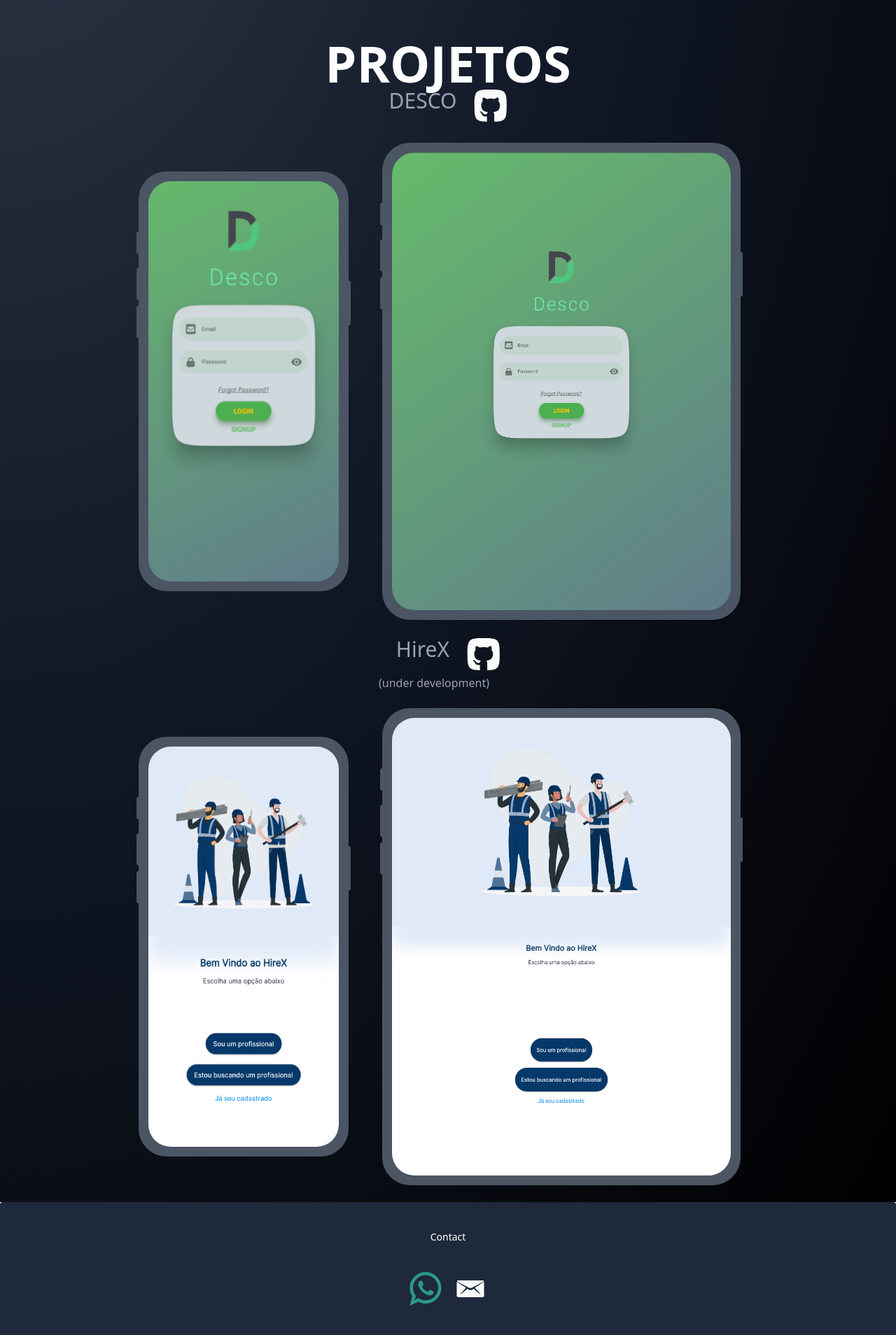
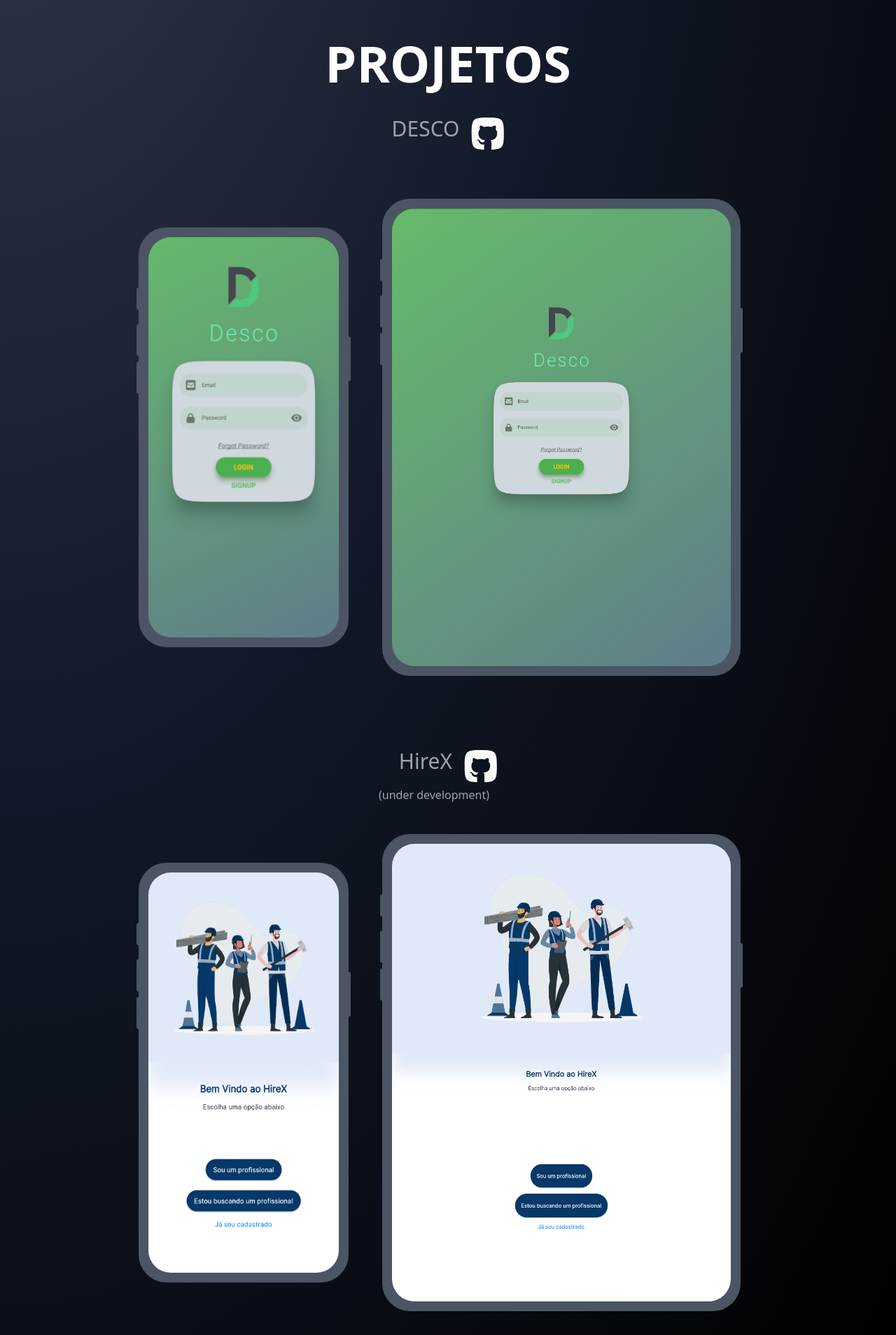
Before and after one commit to Italomdf/portfolio, a SvelteKit app: page / in a window 1280 px wide. Shown: the part 820-2728 px from the top of the page at 70% size. Built offline with nearby package versions, Linux system fonts and the light colour scheme.

Commit message:
melhorias em padding e  links

```diff
--- a/src/lib/Icons.svelte
+++ b/src/lib/Icons.svelte
@@ -24,7 +24,7 @@
     </button>
   </a>
 
-  <a href="Cv_Italo_En.pdf" target="_blank">
+  <a href="cv_italo_en.pdf" target="_blank">
     <button class=" transition ease-in-out delay-150 transform hover:-translate-y-1 hover:scale-150 duration-300">
       <CvIcon cor = {cor} />
     </button>
--- a/src/lib/NavBar.svelte
+++ b/src/lib/NavBar.svelte
@@ -3,7 +3,7 @@
 
         <a href="/" class=" transition-colors duration-300 transform text-gray-200 border-b-2 border-blue-500 mx-1.5 sm:mx-6">home</a>
 
-        <a href="#projetos" class="border-b-2 border-transparent transition-colors duration-300 transform hover:text-gray-200 hover:border-blue-500 mx-1.5 sm:mx-6">Projects</a>
+        <a href="#desco" class="border-b-2 border-transparent transition-colors duration-300 transform hover:text-gray-200 hover:border-blue-500 mx-1.5 sm:mx-6">Projects</a>
 
         <a href="#contato" class="border-b-2 border-transparent transition-colors duration-300 transform hover:text-gray-200 hover:border-blue-500 mx-1.5 sm:mx-6">Contact</a>
 
--- a/src/routes/+page.svelte
+++ b/src/routes/+page.svelte
@@ -25,11 +25,11 @@ Icons
             <Icons/>
         </div>
     </div>
-    <div id="projetos"  class="">
+    <div id="desco"  class="">
         <div>
             <h1 class="text-4xl sm:text-7xl font-black text-white text-center">PROJETOS</h1>
         </div>
-        <div class="flex justify-center gap-6">
+        <div class="flex justify-center gap-4 p-10">
             <h1 class="text-3xl text-gray-400  text-center">DESCO </h1>
             <div>
                 <IconeGit gitref = 'https://github.com/Italomdf/desco'/>
@@ -66,19 +66,19 @@ Icons
 
 
     </div>
-    <div class="">
-        <div class="flex justify-center gap-6">
-            <h1 class="text-3xl text-gray-400  text-center">HireX </h1>
+    <div class="p-10 pt-20">
+        <div class="flex justify-center gap-4 ">
+            <h1 class="text-3xl text-gray-400 text-center">HireX </h1>
             <div>
-                <IconeGit gitref = 'https://github.com/Italomdf/desco'/>
+                <IconeGit gitref = 'https://github.com/Italomdf/hireX'/>
             </div>
 
         </div>
-        <p class="text-gray-400 pr-10 text-center">(under development)</p>
+        <p class="text-gray-400 pr-10 text-center pb-5">(under development)</p>
 
         <div class="flex flex-col justify-center items-center gap-6 md:flex-row">
 
-            <a target="_blank" href="https://play.google.com/store/apps/details?id=com.elemenx.desco">
+            <a target="_blank" href="https://github.com/Italomdf/hireX">
 
                 <div class="transition ease-in-out delay-150 transform hover:-translate-y-1 hover:scale-110 duration-300 flex-colrelative mx-auto border-gray-600 bg-gray-600 border-[14px] rounded-[2.5rem] h-[600px] w-[300px]">
                     <div class="h-[32px] w-[3px] bg-gray-600 dark:bg-gray-600 absolute -left-[17px] top-[72px] rounded-l-lg"></div>
@@ -92,7 +92,7 @@ Icons
                 </div>
 
             </a>
-            <a target="_blank" href="https://play.google.com/store/apps/details?id=com.elemenx.desco">
+            <a target="_blank" href="https://github.com/Italomdf/hireX">
                 <div class=" transition ease-in-out delay-150 transform hover:-translate-y-1 hover:scale-110 duration-300 flex-col p-6">
                     <div class="relative mx-auto border-gray-600 dark:border-gray-600 bg-gray-600 border-[14px] rounded-[2.5rem] h-[454px] max-w-[341px] md:h-[682px] md:max-w-[512px]">
                         <div class="h-[32px] w-[3px] bg-gray-600 dark:bg-gray-600 absolute -left-[17px] top-[72px] rounded-l-lg"></div>
@@ -124,7 +124,4 @@ Icons
 
       </div>
     </div>
-    <div>
-      <p class="text-white">Copyright © 2023 - All right reserved by ACME Industries Ltd</p>
-    </div>
   </footer>
```
Also changed, not shown: 1 other file (tests, documents, lock files or other folders).
